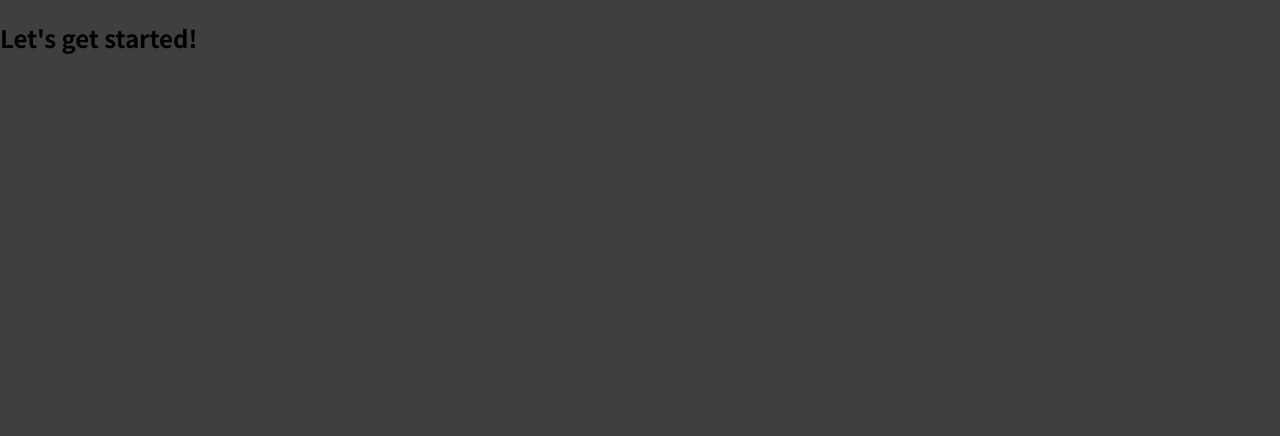
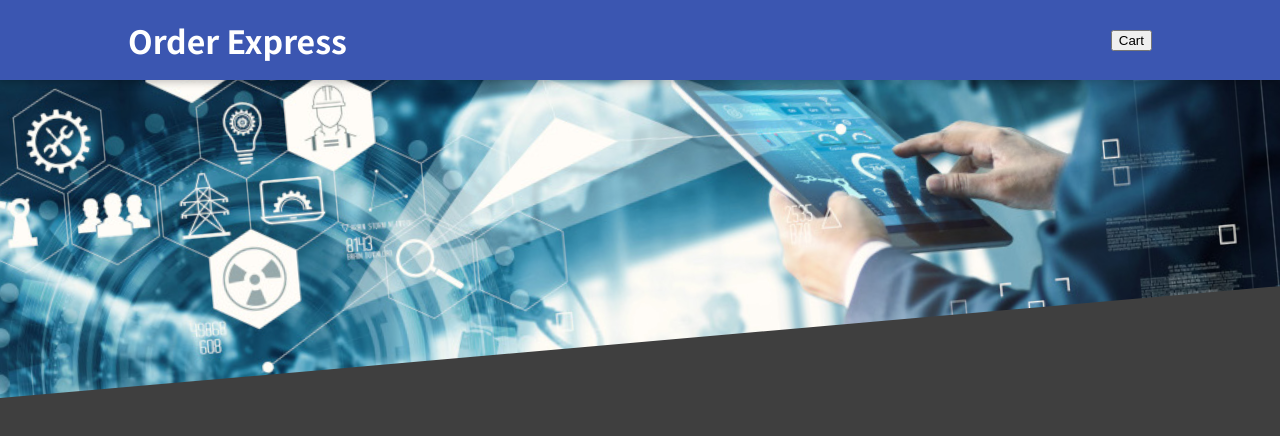
Before and after one commit to Kai-SS/order-express, a React (Create React App) app: page / in a window 1280 px wide. Shown: the top 436 px of the page. Built offline with nearby package versions, Linux system fonts and the light colour scheme.

Commit message:
Adding Header

```diff
--- a/src/App.js
+++ b/src/App.js
@@ -1,8 +1,11 @@
+import { Fragment } from "react";
+import Header from "./components/Layout/Header";
+
 function App() {
   return (
-    <div>
-      <h2>Let's get started!</h2>
-    </div>
+    <Fragment>
+      <Header />
+    </Fragment>
   );
 }
 
--- /dev/null
+++ b/src/components/Layout/Header.js
@@ -0,0 +1,19 @@
+import { Fragment } from "react";
+import headerImage from "../../assets/header_background.png";
+import classes from "./Header.module.css";
+
+const Header = (props) => {
+  return (
+    <Fragment>
+      <header className={classes.header}>
+        <h1>Order Express</h1>
+        <button>Cart</button>
+      </header>
+      <div className={classes["main-image"]}>
+        <img src={headerImage} alt="header background" />
+      </div>
+    </Fragment>
+  );
+};
+
+export default Header;
--- /dev/null
+++ b/src/components/Layout/Header.module.css
@@ -0,0 +1,29 @@
+.header {
+  position: fixed;
+  top: 0;
+  left: 0;
+  width: 100%;
+  height: 5rem;
+  background-color: #3b56b1;
+  color: white;
+  display: flex;
+  justify-content: space-between;
+  align-items: center;
+  padding: 0 10%;
+  box-shadow: 0 2px 8px rgba(0, 0, 0, 0.25);
+  z-index: 10;
+}
+
+.main-image {
+  width: 100%;
+  height: 25rem;
+  z-index: 0;
+  overflow: hidden;
+}
+
+.main-image img {
+  width: 110%;
+  height: 100%;
+  object-fit: cover;
+  transform: rotateZ(-5deg) translateY(-4rem) translateX(-1rem);
+}
```
Also changed, not shown: src/assets/header_background.png (added), 1 other file (tests, documents, lock files or other folders).
